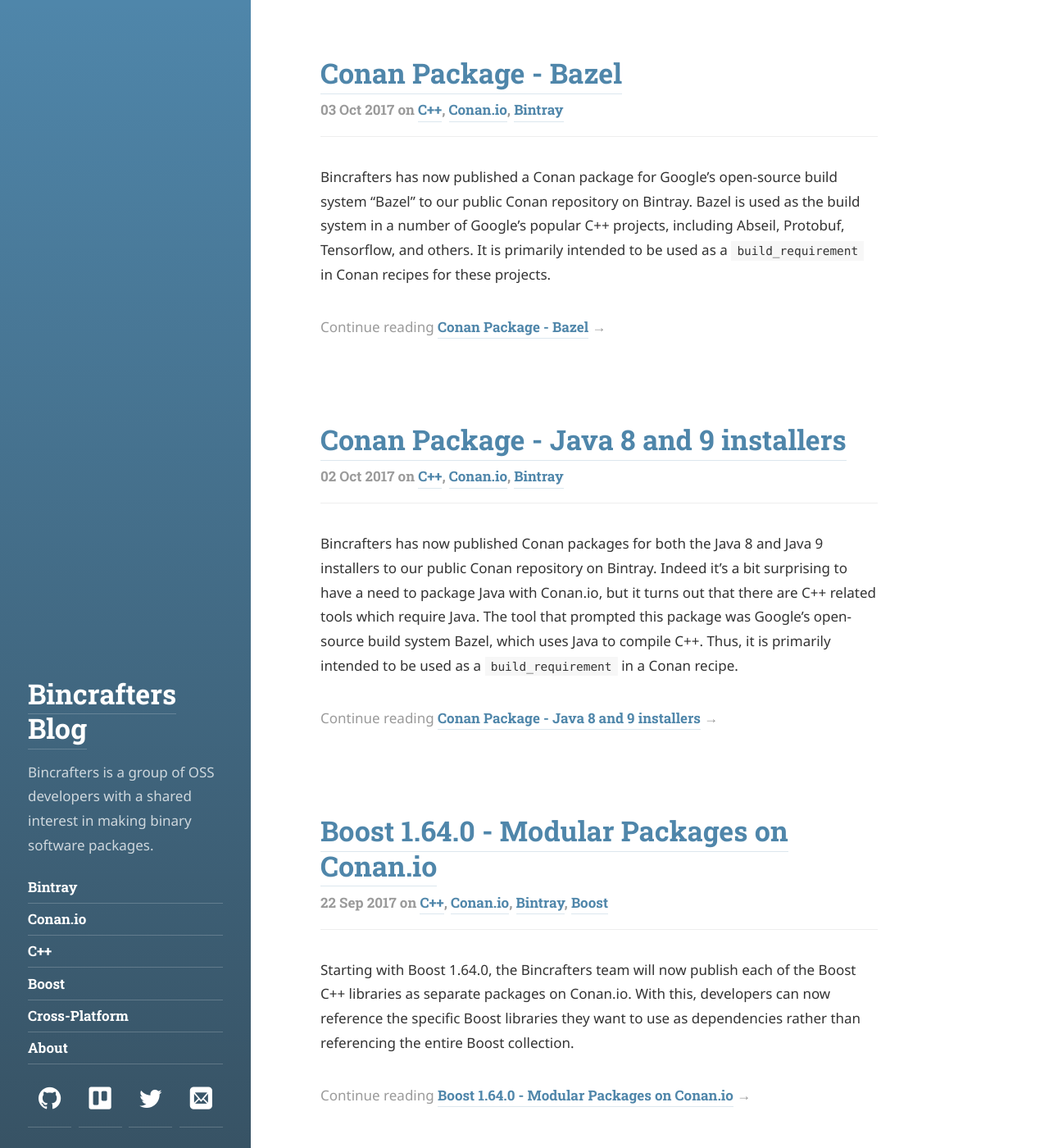
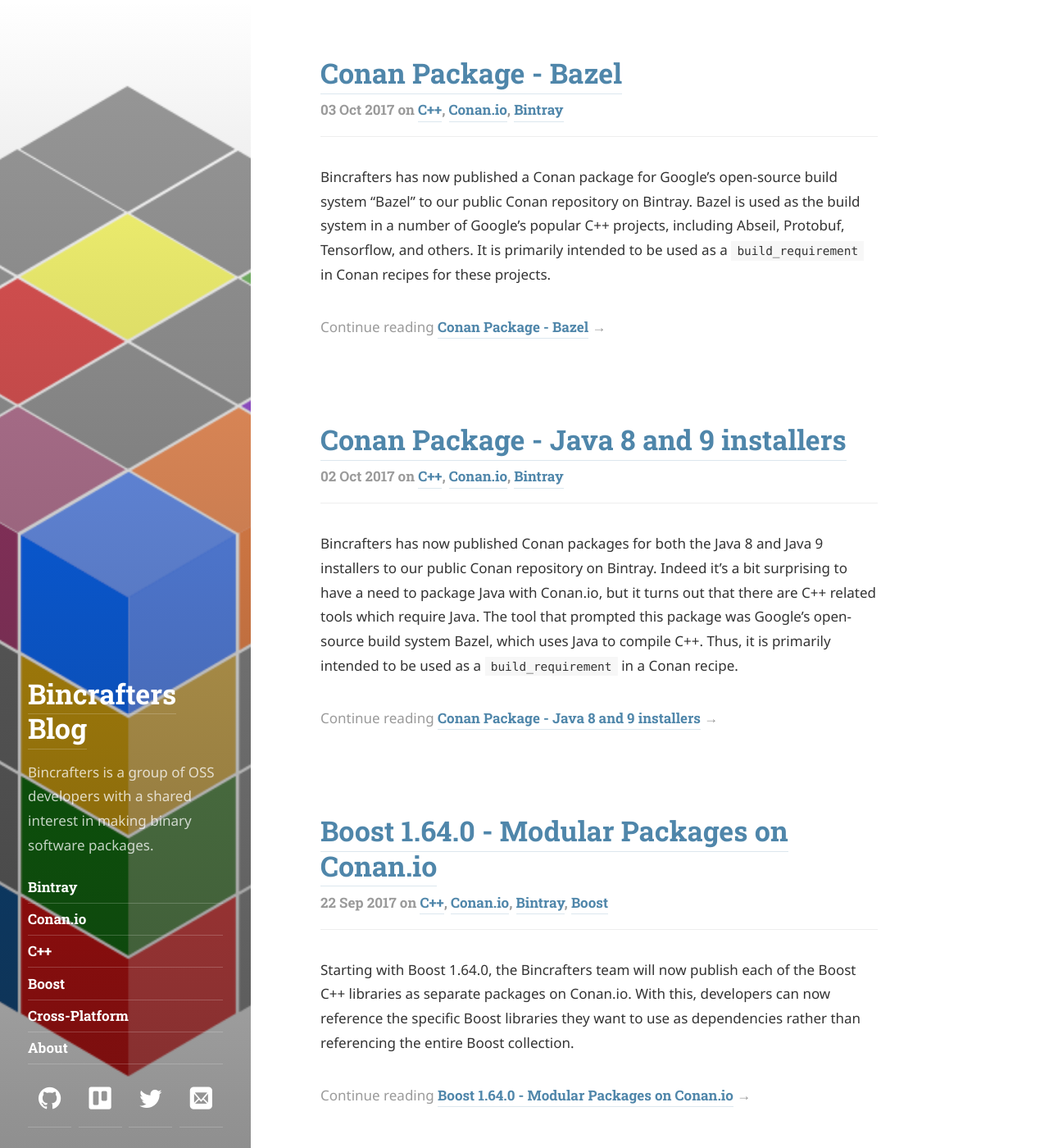
Before and after one commit to bincrafters/bincrafters.github.io, a Jekyll site: the page built from index.html, in a window 1280 px wide and 1400 px high. Shown: the whole window at 82% size. Built offline with Jekyll 4.4.1, drawn with Linux system fonts in a browser that asks for light colours; some web fonts are replaced; the list of posts is cut into pages by our own code.

Commit message:
reset colors and try fix image path

```diff
--- a/_config.yml
+++ b/_config.yml
@@ -27,7 +27,7 @@ author:
   email:             bincrafters@gmail.com
 
 # Fallback image and color
-image:               /hydejack/assets/img/Logo4x4_big.png
+image:               /assets/img/Logo4x4_big.png
 color:               '#4f86aa'
 
 # The font used for headings. Expects a string that is a valid CSS font-family value.
--- a/_sass/hydejack/_sidebar-inline.scss
+++ b/_sass/hydejack/_sidebar-inline.scss
@@ -14,7 +14,7 @@
     // /* Permalink - use to edit and share this gradient: http://colorzilla.com/gradient-editor/#202020+0,202020+100&0+0,0.5+100 */
     // background: -moz-linear-gradient(top, rgba(32,32,32,0) 0%, rgba(32,32,32,0.5) 100%); /* FF3.6-15 */
     // background: -webkit-linear-gradient(top, rgba(32,32,32,0) 0%,rgba(32,32,32,0.5) 100%); /* Chrome10-25,Safari5.1-6 */
-    background: linear-gradient(to bottom, rgba(79,134,170,0) 0%,rgba(79,134,170,0.5) 100%); /* W3C, IE10+, FF16+, Chrome26+, Opera12+, Safari7+ */
+    background: linear-gradient(to bottom, rgba(32,32,32,0) 0%,rgba(32,32,32,0.5) 100%); /* W3C, IE10+, FF16+, Chrome26+, Opera12+, Safari7+ */
     // filter: progid:DXImageTransform.Microsoft.gradient( startColorstr='#00202020', endColorstr='#80202020',GradientType=0 ); /* IE6-9 */
   }
 
@@ -66,7 +66,7 @@
   right: 0;
   bottom: 0;
   left: 0;
-  background: #4f86aa center / cover;
+  background: #202020 center / cover;
 }
 
 .sidebar-sticky {
```
